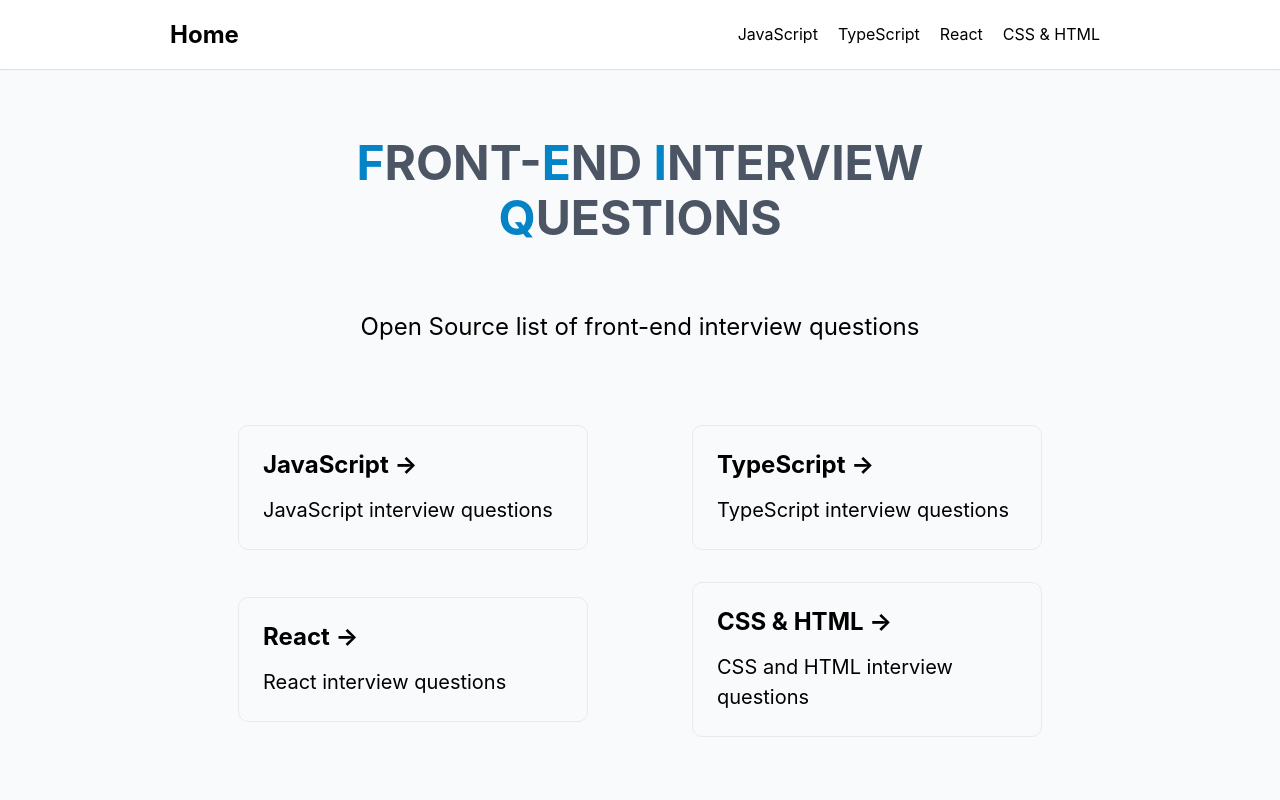
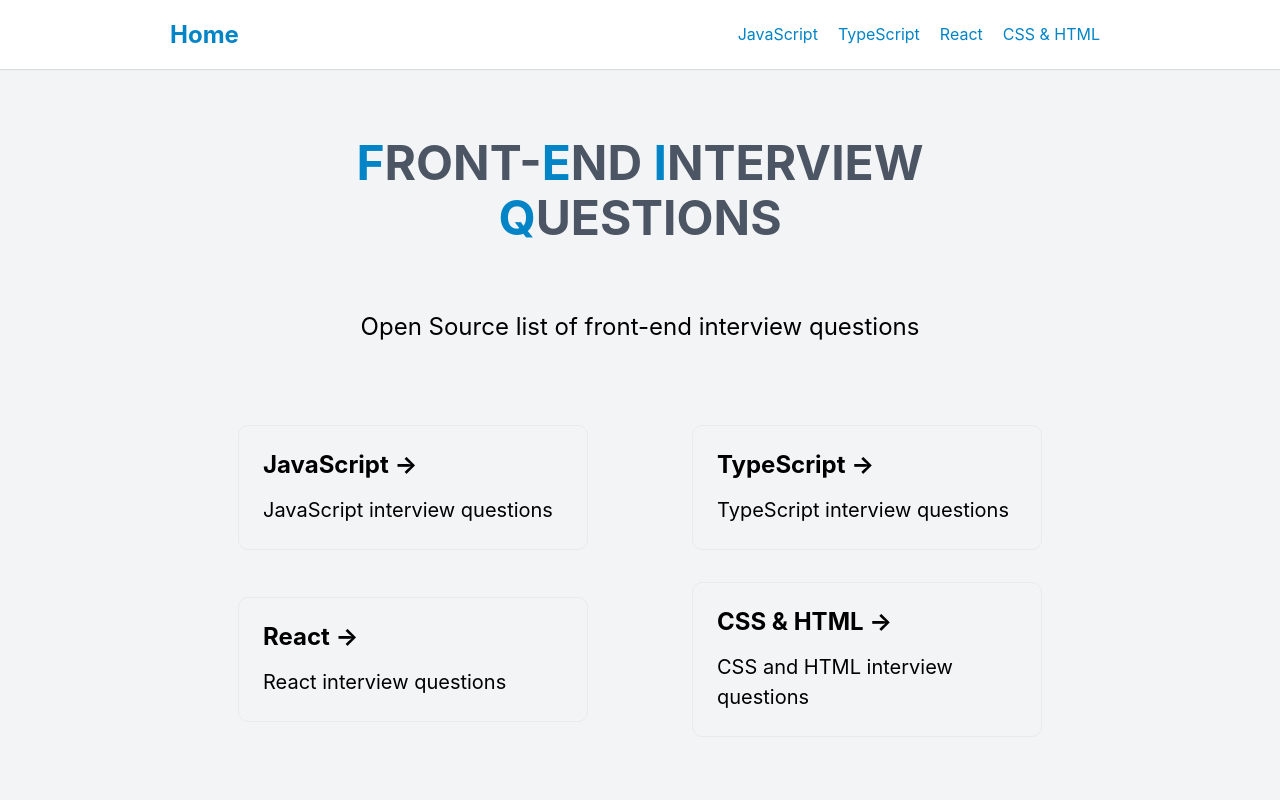
Before and after one commit to arturcarvalho/feiq, a Next.js app: page / in a window 1280 px wide. Shown: the top 800 px of the page. Built offline with nearby package versions, Linux system fonts and the light colour scheme.

Commit message:
Prettify

```diff
--- a/styles/globals.css
+++ b/styles/globals.css
@@ -10,7 +10,6 @@
     --gray-700: #374151;
     --gray-800: #1f2937;
     --gray-900: #111827;
-
     --sky-50: #f0f9ff;
     --sky-100: #e0f2fe;
     --sky-200: #bae6fd;
@@ -25,11 +24,11 @@
 
 html,
 body {
-  background: var(--gray-50);
+    background: white;
+    background: var(--gray-100);
     padding: 0;
     margin: 0;
-  font-family: -apple-system, BlinkMacSystemFont, Segoe UI, Roboto, Oxygen,
-    Ubuntu, Cantarell, Fira Sans, Droid Sans, Helvetica Neue, sans-serif;
+    font-family: -apple-system, BlinkMacSystemFont, Segoe UI, Roboto, Oxygen, Ubuntu, Cantarell, Fira Sans, Droid Sans, Helvetica Neue, sans-serif;
 }
 
 * {
@@ -38,6 +37,7 @@
 
 a {
     color: inherit;
+    color: var(--sky-600);
     text-decoration: underline transparent;
     transition: 0.25s ease-in-out;
 }
```
Lines whose indentation alone changed are shown as unchanged.
